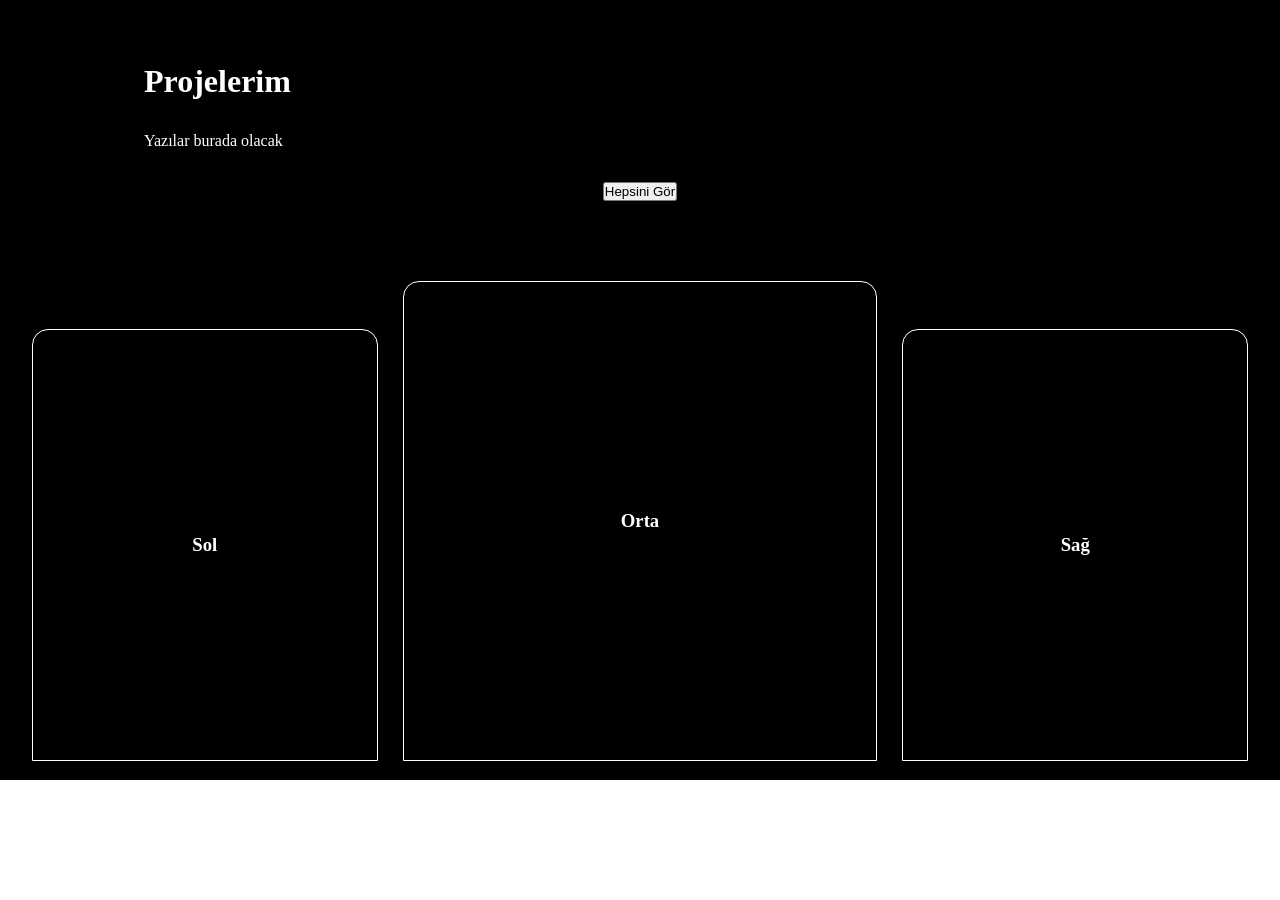
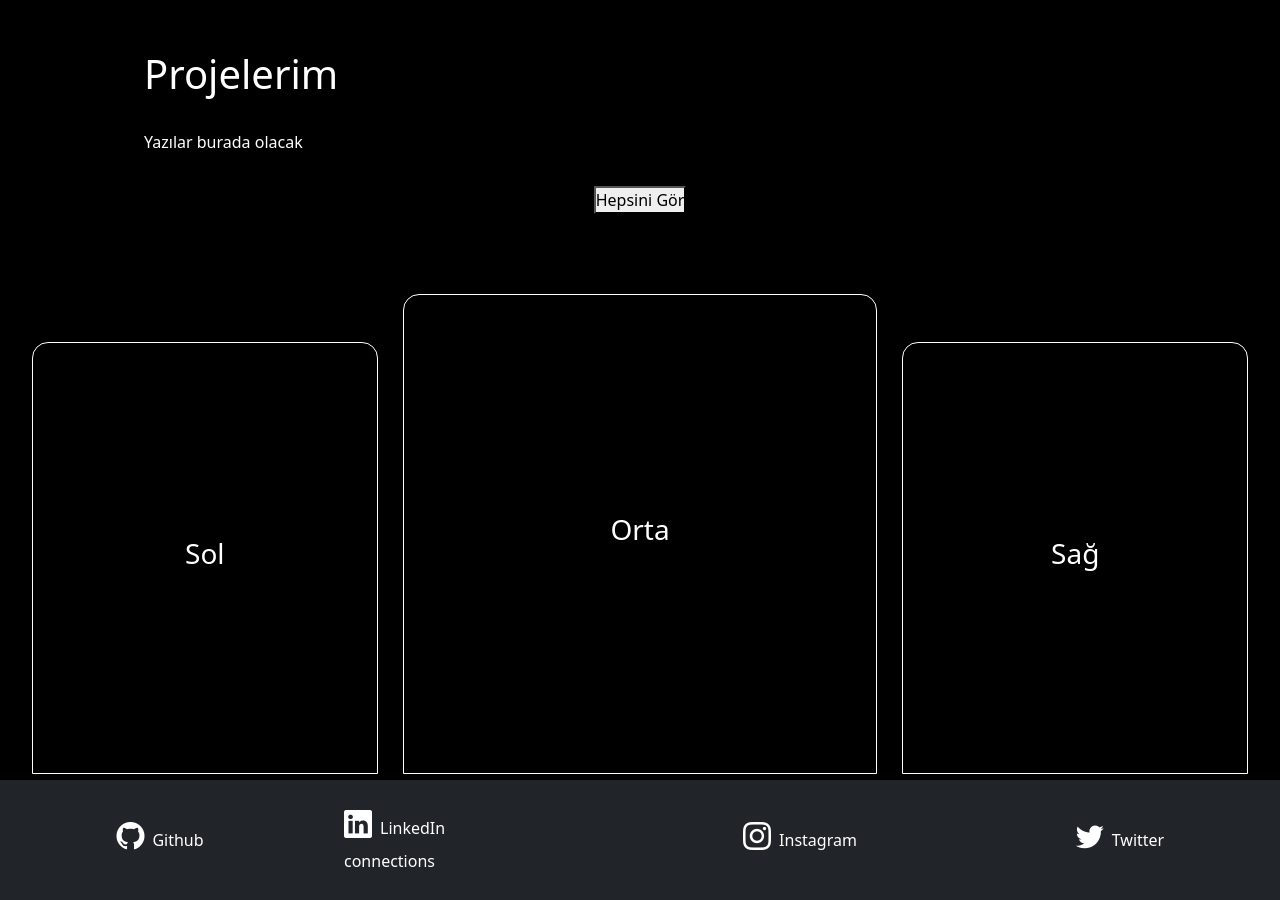
Before and after one commit to haro3535/personal-website, a Next.js app in the folder my-app/: page / in a window 1280 px wide. Shown: the part 820-1720 px from the top of the page. Before the commit the page ends 1600 px from the top, so only its background shows below. Built offline with nearby package versions, Linux system fonts and the light colour scheme.

Commit message:
Progress

```diff
--- a/my-app/package.json
+++ b/my-app/package.json
@@ -9,6 +9,8 @@
     "lint": "next lint"
   },
   "dependencies": {
+    "bootstrap": "^5.2.3",
+    "bootstrap-icons": "^1.10.5",
     "next": "13.3.1",
     "react": "18.2.0",
     "react-dom": "18.2.0"
--- a/my-app/src/pages/_app.js
+++ b/my-app/src/pages/_app.js
@@ -1,6 +1,16 @@
 import '@/styles/globals.css'
 import '@/styles/ProjectView.css'
+import 'bootstrap/dist/css/bootstrap.css'
+import 'bootstrap-icons/font/bootstrap-icons.css'
+import Head from "next/head";
 
 export default function App({ Component, pageProps }) {
-  return <Component {...pageProps} />
+  return(
+    <>
+      <Head>
+        <meta name="viewport" content="width=device-width, initial-scale=1" />
+      </Head>
+      <Component {...pageProps} />
+    </>
+  )
 }
--- a/my-app/src/pages/index.js
+++ b/my-app/src/pages/index.js
@@ -7,6 +7,7 @@ import styles from '@/styles/Home.module.css'
 import pp from '../../public/ben.jpg'
 import ClickThatButton from './_homePageFunctions'
 import ProjectsView from './projectView'
+import MyAccounts from './socialAccounts'
 
 const inter = Inter({ subsets: ['latin'] })
 
@@ -50,6 +51,7 @@ export default function Home() {
         </div>
       </main>
       <ProjectsView></ProjectsView>
+      <MyAccounts></MyAccounts>
 
     </>
   )
--- /dev/null
+++ b/my-app/src/pages/socialAccounts.js
@@ -0,0 +1,50 @@
+
+
+export default function MyAccounts(){
+
+    return(
+        <>
+            <div className="container-fluid bg-dark m-0 text-white " style={{height: 15 + "vh"}}>
+                <div className="row h-100">
+                    <div className="col-sm d-flex justify-content-center align-items-center">
+                        <div className="container d-flex justify-content-center">
+                            <i class="bi bi-github h3"></i>
+                            <div style={{width: 0.5 + "rem"}}></div>
+                            <p className="mb-0 align-self-center">Github</p>
+                        </div>
+                    </div>
+                    <div className="col-sm d-flex flex-column justify-content-center align-items-center">
+                        <div className="container d-flex justify-content-start">
+                            <i class="bi bi-linkedin h3"></i>
+                            <div style={{width: 0.5 + "rem"}}></div>
+                            <p className="mb-0 align-self-center">LinkedIn</p>
+                        </div>
+                        <div className="container d-flex">
+                            {/* Buraya fetch ile aldığın değeri koyacaksın */}
+                            <span></span>
+                            <p className="mb-0 align-self-center">connections</p>
+                        </div>
+                    </div>
+                    <div className="col-sm d-flex justify-content-center align-items-center">
+                        <div className="container d-flex justify-content-center">
+                            <i class="bi bi-instagram h3"></i>
+                            <div style={{width: 0.5 + "rem"}}></div>
+                            <p className="mb-0 align-self-center">Instagram</p>
+                        </div>
+                    </div>
+                    <div className="col-sm d-flex justify-content-center align-items-center">
+                        <div className="container d-flex justify-content-center">
+                            <i class="bi bi-twitter h3"></i>
+                            <div style={{width: 0.5 + "rem"}}></div>
+                            <p className="mb-0 align-self-center">Twitter</p>
+                        </div>
+                    </div>
+                </div>
+            </div>
+        </>
+    )
+}
+
+function fetchFollowers(){
+
+}
```
Also changed, not shown: 1 other file (tests, documents, lock files or other folders).
